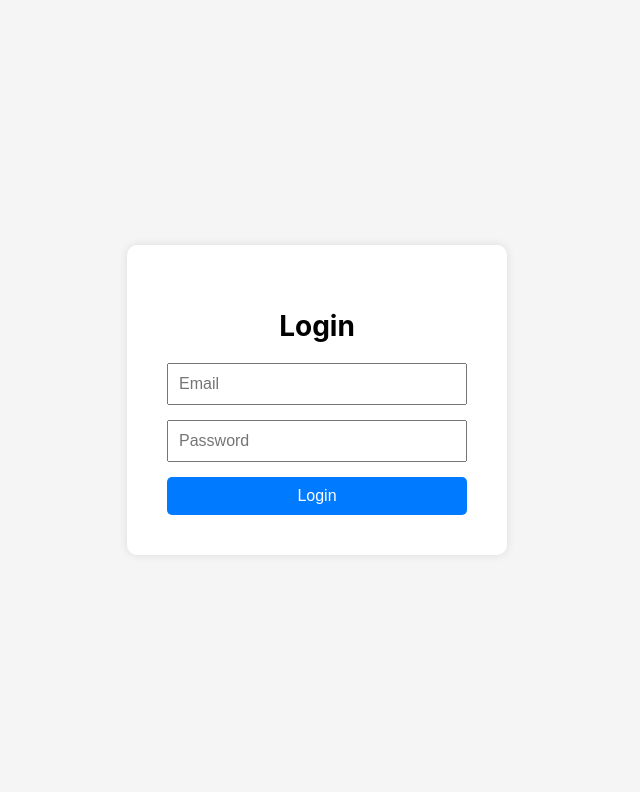
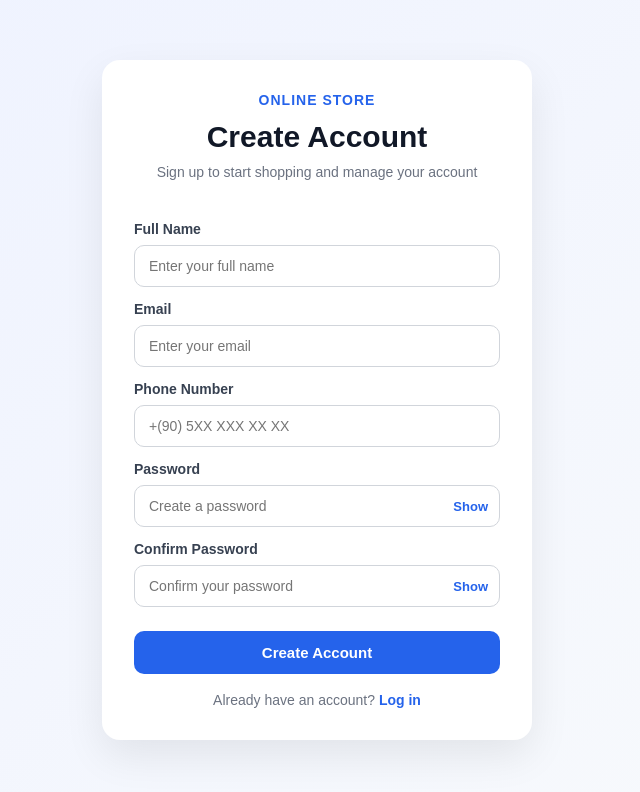
Before and after one commit to efekeskiner/CS308Project, a React (Create React App) app: page /register in a window 1280 px wide. Shown: the top 792 px of the page, without its empty margins (323-963 px from the left). Built offline with nearby package versions, Linux system fonts and the light colour scheme.

Commit message:
Add registration page and routing

```diff
--- a/package.json
+++ b/package.json
@@ -9,6 +9,7 @@
     "@testing-library/user-event": "^13.5.0",
     "react": "^19.2.4",
     "react-dom": "^19.2.4",
+    "react-router-dom": "^7.13.2",
     "react-scripts": "5.0.1",
     "web-vitals": "^2.1.4"
   },
--- a/src/App.js
+++ b/src/App.js
@@ -1,7 +1,17 @@
+import { BrowserRouter as Router, Routes, Route, Navigate } from "react-router-dom";
 import Login from "./pages/Login";
+import Registration from "./pages/Registration";
 
 function App() {
-  return <Login />;
+  return (
+    <Router>
+      <Routes>
+        <Route path="/" element={<Navigate to="/login" />} />
+        <Route path="/login" element={<Login />} />
+        <Route path="/register" element={<Registration />} />
+      </Routes>
+    </Router>
+  );
 }
 
 export default App;
--- a/src/pages/Login.js
+++ b/src/pages/Login.js
@@ -32,6 +32,11 @@ function Login() {
           <button type="submit" style={styles.button}>
             Login
           </button>
+
+          <p style={{ marginTop: "15px", textAlign: "center" }}>
+            Don't have an account? <a href="/register">Register</a>
+          </p>
+
         </form>
       </div>
     </div>
--- /dev/null
+++ b/src/pages/Registration.css
@@ -0,0 +1,168 @@
+* {
+  box-sizing: border-box;
+  margin: 0;
+  padding: 0;
+}
+
+body {
+  font-family: Arial, sans-serif;
+  background: linear-gradient(135deg, #eef2ff, #f8fafc);
+}
+
+.page {
+  min-height: 100vh;
+  display: flex;
+  align-items: center;
+  justify-content: center;
+  padding: 24px;
+}
+
+.register-card {
+  width: 100%;
+  max-width: 430px;
+  background: #ffffff;
+  border-radius: 18px;
+  padding: 32px;
+  box-shadow: 0 16px 40px rgba(0, 0, 0, 0.08);
+}
+
+.brand {
+  font-size: 14px;
+  font-weight: 700;
+  color: #2563eb;
+  text-transform: uppercase;
+  letter-spacing: 1px;
+  margin-bottom: 12px;
+  text-align: center;
+}
+
+.register-card h1 {
+  font-size: 30px;
+  margin-bottom: 8px;
+  text-align: center;
+  color: #111827;
+}
+
+.subtitle {
+  font-size: 14px;
+  color: #6b7280;
+  margin-bottom: 24px;
+  text-align: center;
+  line-height: 1.5;
+}
+
+.register-form {
+  display: flex;
+  flex-direction: column;
+}
+
+.register-form label {
+  font-size: 14px;
+  font-weight: 600;
+  margin-bottom: 8px;
+  margin-top: 14px;
+  color: #374151;
+}
+
+.register-form input {
+  width: 100%;
+  padding: 12px 14px;
+  border: 1px solid #d1d5db;
+  border-radius: 10px;
+  font-size: 14px;
+  outline: none;
+  transition: 0.2s ease;
+}
+
+.register-form input:focus {
+  border-color: #2563eb;
+  box-shadow: 0 0 0 3px rgba(37, 99, 235, 0.12);
+}
+
+.phone-input-wrapper {
+  display: flex;
+  align-items: center;
+  border: 1px solid #d1d5db;
+  border-radius: 10px;
+  overflow: hidden;
+  transition: 0.2s ease;
+  background: #fff;
+}
+
+.phone-input-wrapper:focus-within {
+  border-color: #2563eb;
+  box-shadow: 0 0 0 3px rgba(37, 99, 235, 0.12);
+}
+
+
+.phone-input {
+  border: none !important;
+  box-shadow: none !important;
+  border-radius: 0 !important;
+}
+
+.password-wrapper {
+  position: relative;
+}
+
+.password-wrapper input {
+  padding-right: 78px;
+}
+
+.toggle-password {
+  position: absolute;
+  top: 50%;
+  right: 12px;
+  transform: translateY(-50%);
+  border: none;
+  background: transparent;
+  color: #2563eb;
+  font-size: 13px;
+  font-weight: 600;
+  cursor: pointer;
+}
+
+.toggle-password:hover {
+  text-decoration: underline;
+}
+
+.error-text {
+  margin-top: 8px;
+  color: #dc2626;
+  font-size: 13px;
+  font-weight: 500;
+}
+
+.submit-btn {
+  margin-top: 24px;
+  background: #2563eb;
+  color: white;
+  border: none;
+  border-radius: 10px;
+  padding: 13px;
+  font-size: 15px;
+  font-weight: 600;
+  cursor: pointer;
+  transition: 0.2s ease;
+}
+
+.submit-btn:hover {
+  background: #1d4ed8;
+}
+
+.bottom-text {
+  margin-top: 18px;
+  text-align: center;
+  font-size: 14px;
+  color: #6b7280;
+}
+
+.bottom-text a {
+  color: #2563eb;
+  text-decoration: none;
+  font-weight: 600;
+}
+
+.bottom-text a:hover {
+  text-decoration: underline;
+}
--- /dev/null
+++ b/src/pages/Registration.js
@@ -0,0 +1,193 @@
+import { useState } from "react";
+import "./Registration.css";
+
+function Registration() {
+  const [showPassword, setShowPassword] = useState(false);
+  const [showConfirmPassword, setShowConfirmPassword] = useState(false);
+
+  const [name, setName] = useState("");
+  const [email, setEmail] = useState("");
+  const [phone, setPhone] = useState("");
+  const [password, setPassword] = useState("");
+  const [confirmPassword, setConfirmPassword] = useState("");
+
+  const [passwordError, setPasswordError] = useState("");
+  const [formError, setFormError] = useState("");
+
+  const formatPhone = (value) => {
+    let digits = value.replace(/\D/g, "");
+    digits = digits.substring(0, 12);
+
+    let formatted = "+";
+
+    if (digits.length > 0) {
+      formatted += digits.substring(0, 2);
+    }
+    if (digits.length > 2) {
+      formatted += " " + digits.substring(2, 5);
+    }
+    if (digits.length > 5) {
+      formatted += " " + digits.substring(5, 8);
+    }
+    if (digits.length > 8) {
+      formatted += " " + digits.substring(8, 10);
+    }
+    if (digits.length > 10) {
+      formatted += " " + digits.substring(10, 12);
+    }
+
+    return formatted;
+  };
+
+  const handleSubmit = (e) => {
+    e.preventDefault();
+
+    if (
+      !name.trim() ||
+      !email.trim() ||
+      !phone.trim() ||
+      !password.trim() ||
+      !confirmPassword.trim()
+    ) {
+      setFormError("Please fill in all fields.");
+      return;
+    }
+
+    if (password !== confirmPassword) {
+      setFormError("");
+      setPasswordError("Passwords do not match.");
+      return;
+    }
+
+    setFormError("");
+    setPasswordError("");
+    alert("Registration form submitted");
+  };
+
+  return (
+    <div className="page">
+      <div className="register-card">
+        <div className="brand">Online Store</div>
+
+        <h1>Create Account</h1>
+        <p className="subtitle">
+          Sign up to start shopping and manage your account
+        </p>
+
+        <form className="register-form" onSubmit={handleSubmit}>
+          <label htmlFor="name">Full Name</label>
+          <input
+            id="name"
+            type="text"
+            placeholder="Enter your full name"
+            value={name}
+            onChange={(e) => {
+              setName(e.target.value);
+              setFormError("");
+            }}
+          />
+
+          <label htmlFor="email">Email</label>
+          <input
+            id="email"
+            type="email"
+            placeholder="Enter your email"
+            value={email}
+            onChange={(e) => {
+              setEmail(e.target.value);
+              setFormError("");
+            }}
+          />
+
+          <label htmlFor="phone">Phone Number</label>
+          <input
+            id="phone"
+            type="tel"
+            value={phone}
+            onChange={(e) => {
+              const input = e.target.value;
+
+              if (input === "") {
+                setPhone("");
+              } else {
+                setPhone(formatPhone(input));
+              }
+
+              setFormError("");
+            }}
+            placeholder="+(90) 5XX XXX XX XX"
+          />
+
+          <label htmlFor="password">Password</label>
+          <div className="password-wrapper">
+            <input
+              id="password"
+              type={showPassword ? "text" : "password"}
+              placeholder="Create a password"
+              value={password}
+              onChange={(e) => {
+                const newPassword = e.target.value;
+                setPassword(newPassword);
+                setFormError("");
+
+                if (confirmPassword && newPassword !== confirmPassword) {
+                  setPasswordError("Passwords do not match.");
+                } else {
+                  setPasswordError("");
+                }
+              }}
+            />
+            <button
+              type="button"
+              className="toggle-password"
+              onClick={() => setShowPassword(!showPassword)}
+            >
+              {showPassword ? "Hide" : "Show"}
+            </button>
+          </div>
+
+          <label htmlFor="confirmPassword">Confirm Password</label>
+          <div className="password-wrapper">
+            <input
+              id="confirmPassword"
+              type={showConfirmPassword ? "text" : "password"}
+              placeholder="Confirm your password"
+              value={confirmPassword}
+              onChange={(e) => {
+                const newConfirmPassword = e.target.value;
+                setConfirmPassword(newConfirmPassword);
+                setFormError("");
+
+                if (password !== newConfirmPassword) {
+                  setPasswordError("Passwords do not match.");
+                } else {
+                  setPasswordError("");
+                }
+              }}
+            />
+            <button
+              type="button"
+              className="toggle-password"
+              onClick={() => setShowConfirmPassword(!showConfirmPassword)}
+            >
+              {showConfirmPassword ? "Hide" : "Show"}
+            </button>
+          </div>
+
+          {formError && <p className="error-text">{formError}</p>}
+          {passwordError && <p className="error-text">{passwordError}</p>}
+
+          <button type="submit" className="submit-btn">
+            Create Account
+          </button>
+        </form>
+
+        <p className="bottom-text">
+          Already have an account? <a href="/">Log in</a>
+        </p>
+      </div>
+    </div>
+  );
+}
+
+export default Registration;
```
Also changed, not shown: 2 other files (tests, documents, lock files or other folders).
